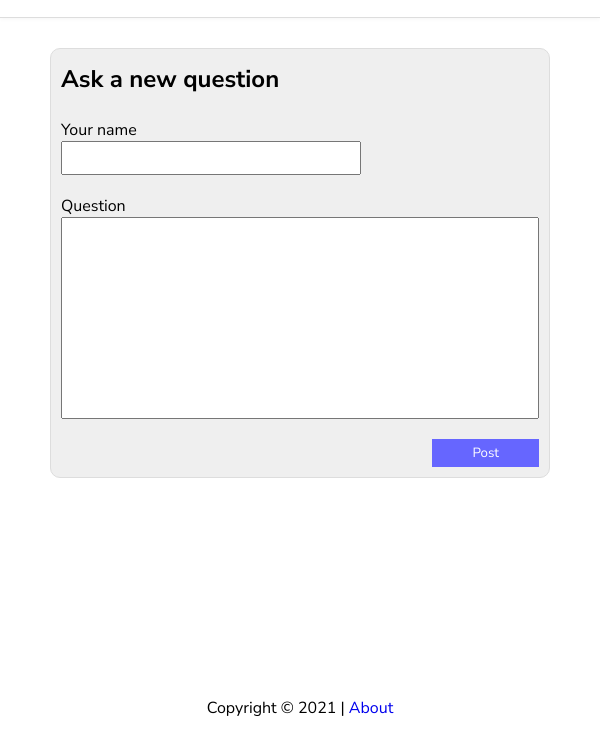
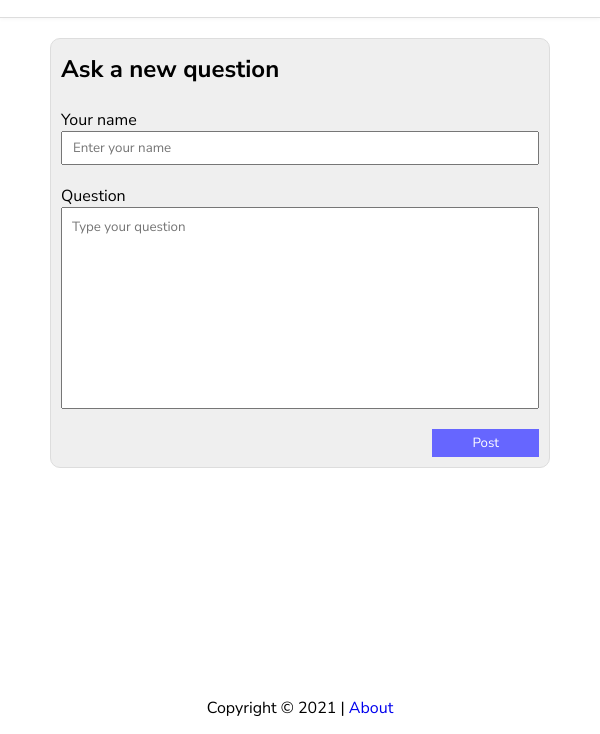
Before and after one commit to akbarovmir/cw1, a plain HTML site: page new-question.html in a window 600 px wide. Shown: the part 66-800 px from the top of the page. Drawn offline with Linux system fonts and the light colour scheme.

Commit message:
tablet responsive

```diff
--- a/new-question.html
+++ b/new-question.html
@@ -4,7 +4,7 @@
     <meta charset="UTF-8" />
     <meta http-equiv="X-UA-Compatible" content="IE=edge" />
     <meta name="viewport" content="width=device-width, initial-scale=1.0" />
-    <link rel="stylesheet" href="/styles/style.css">
+    <link rel="stylesheet" href="/styles/style.css" />
     <link rel="stylesheet" href="/styles/newquestion.css" />
     <title>New question</title>
   </head>
@@ -18,12 +18,17 @@
     </header>
     <main>
       <div class="formContainer">
-        <form id='form'>
+        <form id="form">
           <h2>Ask a new question</h2>
           <label for="name">Your name</label>
-          <input type="text" id="name">
+          <input type="text" placeholder="Enter your name" id="name" />
           <label for="question">Question</label>
-          <textarea name="question" id="question" cols="30" rows="10"></textarea>
+          <textarea
+            name="question"
+            id="question"
+            placeholder="Type your question"
+            rows="10"
+          ></textarea>
           <button type="submit">Post</button>
         </form>
       </div>
--- a/styles/about.css
+++ b/styles/about.css
@@ -30,8 +30,8 @@ main .card h2:last-of-type {
 }
 
 
-@media (max-width: 450px) {
+@media (max-width: 1000px) {
   main {
-    margin: 20px;
+    padding: 0 20px
   }
 }
--- a/styles/newquestion.css
+++ b/styles/newquestion.css
@@ -1,10 +1,10 @@
 main {
-  margin: 30px auto
+  margin: 20px auto
 }
 
 main .formContainer {
   max-width: 500px;
-  width: 100%;
+  /* width: 100%; */
   background-color: #aaaaaa30;
   margin: auto;
   border: 1px solid #ddd;
@@ -50,8 +50,13 @@ form button {
   margin-top: 20px;
 }
 
-@media (max-width: 450px) {
+@media (max-width: 700px) {
   main {
-    margin: 20px;
+    padding: 0 20px;
+    /* width: 50%; */
+  }
+
+  form input {
+    width: 100% !important;
   }
 }
--- a/styles/question.css
+++ b/styles/question.css
@@ -62,7 +62,7 @@ form button {
   line-height: 40px;
 }
 
-@media (max-width: 450px) {
+@media (max-width: 500px) {
   main {
     margin: 20px;
     flex-direction: column;
@@ -72,4 +72,21 @@ form button {
   main div {
     width: 100% !important;
   }
+
+  form input {
+    width: 100% !important;
+  }
 }
+
+@media (min-width: 501px) and (max-width: 1000px) {
+  main {
+    margin: 20px auto;
+    flex-direction: column;
+    max-width: 450px;
+  }
+
+  main div:first-child,
+  main div {
+    width: 100% !important;
+  }
+}
--- a/styles/settings.css
+++ b/styles/settings.css
@@ -3,7 +3,7 @@ main {
   margin: 20px auto;
 }
 
-body.dark #reset{
+body.dark #reset {
   color: #000 !important;
 }
 
@@ -95,8 +95,8 @@ input:checked + .slider:before {
   border-radius: 50%;
 }
 
-@media (max-width: 450px) {
+@media (max-width: 700px) {
   main {
-    margin: 20px;
+    padding: 0 20px;
   }
 }
```
Also changed, not shown: question.html (+2 -1 lines), styles/index.css (+14 -2 lines).
